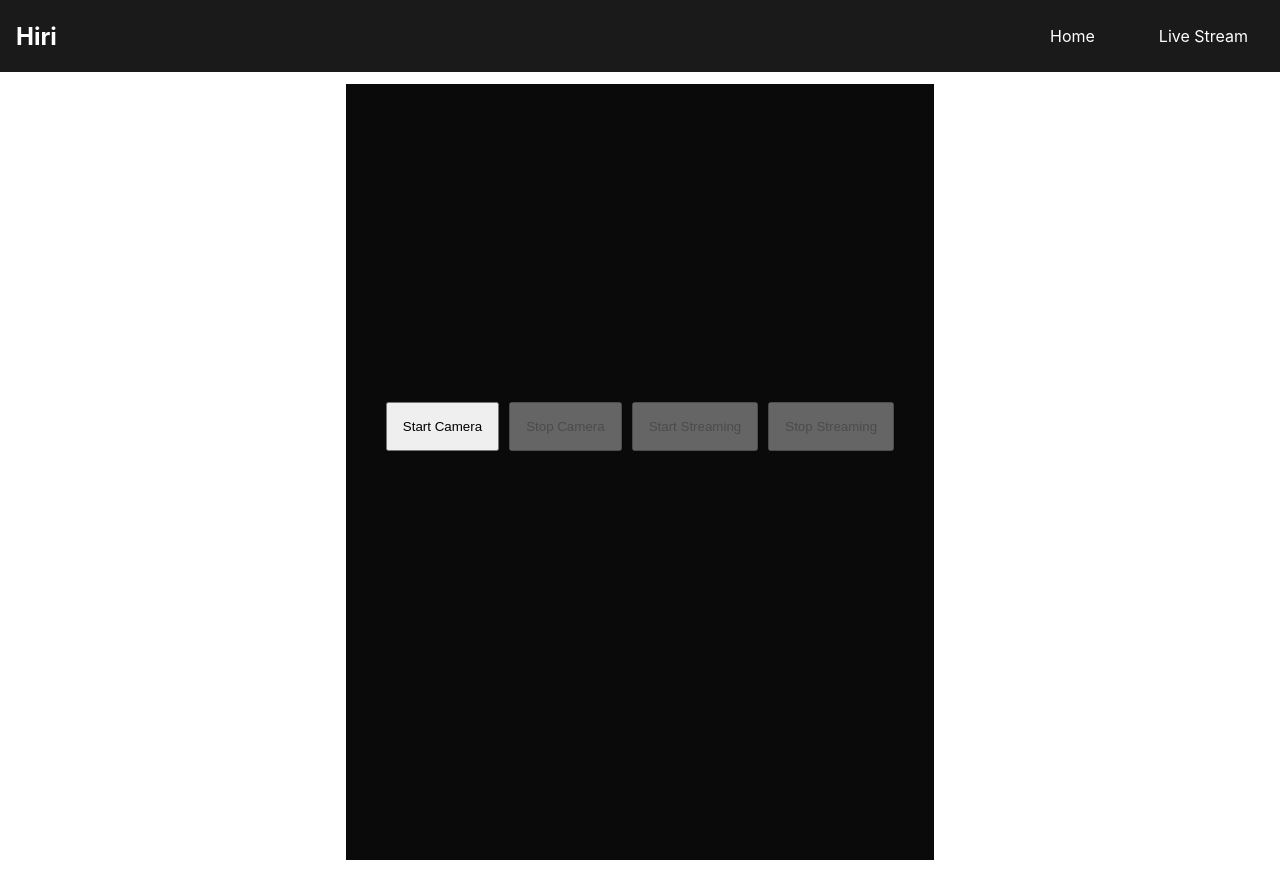
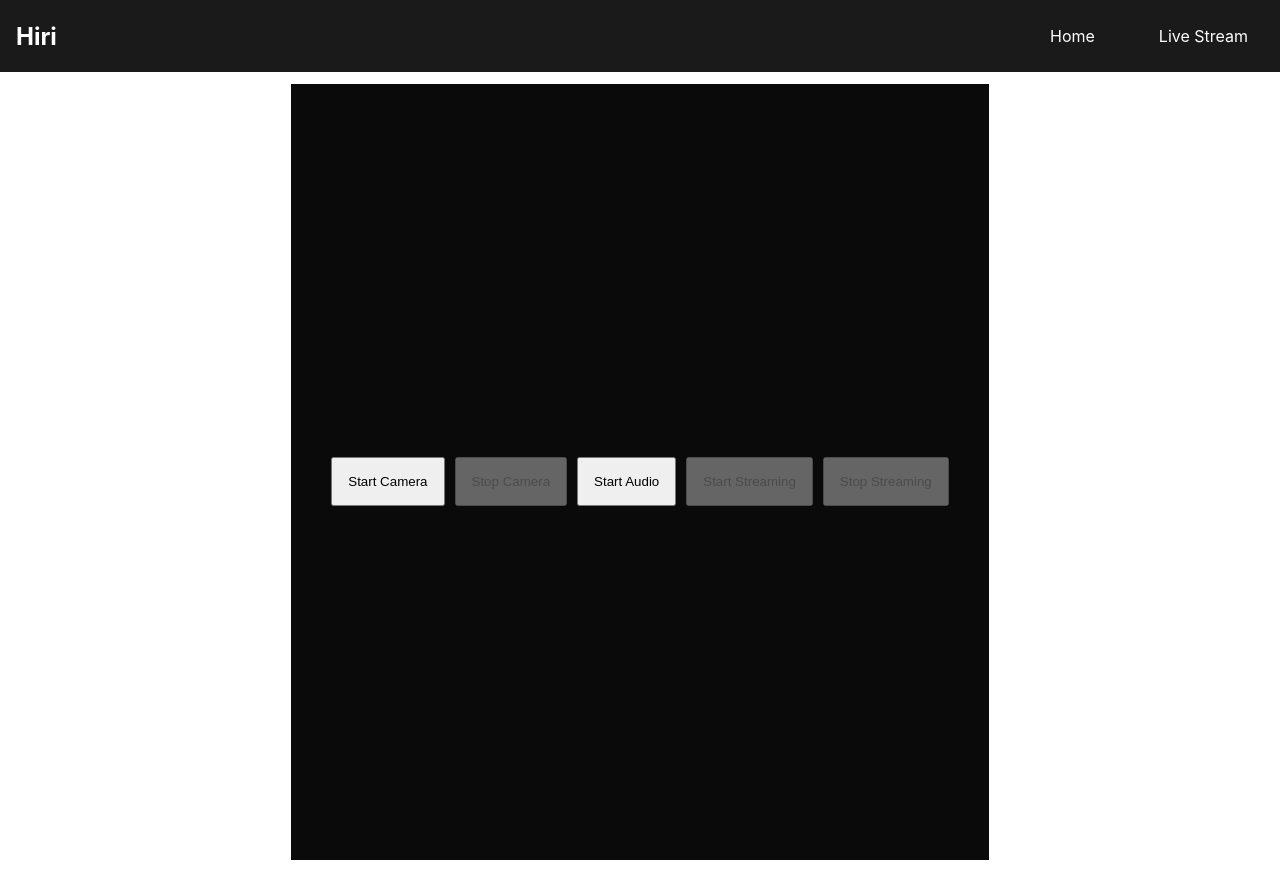
Before and after one commit to TheHassanShahzad/hiri, a React (Create React App) app in the folder frontend/: page /live-stream in a window 1280 px wide. Built offline with nearby package versions, Linux system fonts and the light colour scheme.

Commit message:
new version

```diff
--- a/frontend/package.json
+++ b/frontend/package.json
@@ -10,7 +10,7 @@
     "react": "^18.3.1",
     "react-dom": "^18.3.1",
     "react-router-dom": "^7.0.1",
-    "react-scripts": "5.0.1",
+    "react-scripts": "^5.0.1",
     "react-webcam": "^7.2.0",
     "web-vitals": "^2.1.4"
   },
--- a/frontend/src/components/LiveVideoStream.jsx
+++ b/frontend/src/components/LiveVideoStream.jsx
@@ -12,13 +12,12 @@ function LiveVideoStream() {
   const [chunkInterval, setChunkInterval] = useState(1000);
   const api_endpoint = 'https://api.yourpartners.com/upload-video';
   const [isCameraOn, setIsCameraOn] = useState(false);
+  const [isAudioOn, setIsAudioOn] = useState(false)
 
   const startWebcam = async () => {
     try {
       // Check if getUserMedia is supported
-      if (!navigator.mediaDevices || !navigator.mediaDevices.getUserMedia) {
-        throw new Error('Camera access not supported by browser');
-      }
+
 
       // Mobile-specific constraints
       const constraints = {
@@ -59,6 +58,7 @@ function LiveVideoStream() {
       }
     }
   };
+
   const stopWebcam = () => {
     if (videoRef.current?.srcObject) {
       if (isStreaming) {
@@ -129,6 +129,101 @@ function LiveVideoStream() {
     }
   };
 
+  const startAudio = async () => {
+    try {
+      // Check if getUserMedia is supported
+      if (!navigator.mediaDevices || !navigator.mediaDevices.getUserMedia) {
+        throw new Error('Audio access not supported by browser');
+      }
+
+      // Mobile-specific constraints
+      const constraints = {
+        audio: true // Set to true only if you need audio
+      };
+
+      console.log('Requesting audio:', constraints);
+
+      const stream = await navigator.mediaDevices.getUserMedia(constraints);
+
+      setIsAudioOn(true);
+      setError(null);
+    } catch (err) {
+      console.error('Audio error:', err);
+    }
+  };
+
+  /*
+  const stopWebcam = () => {
+    if (videoRef.current?.srcObject) {
+      if (isStreaming) {
+        stopStreaming();
+      }
+      videoRef.current.srcObject.getTracks().forEach(track => track.stop());
+      videoRef.current.srcObject = null;
+      setIsCameraOn(false);
+    }
+  };
+  const startStreaming = () => {
+    if (!videoRef.current?.srcObject) {
+      setError('No camera access');
+      return;
+    }
+
+    try {
+      const stream = videoRef.current.srcObject;
+      const mediaRecorder = new MediaRecorder(stream, {
+        mimeType: 'video/webm;codecs=vp8,opus',
+        videoBitsPerSecond: 1000000 // 1 Mbps
+      });
+
+      mediaRecorder.ondataavailable = async (event) => {
+        if (event.data && event.data.size > 0) {
+          const chunk = event.data;
+          sendChunkToServer(chunk);
+        }
+      };
+
+      // Request data every 1 second
+      mediaRecorder.start(chunkInterval);
+      mediaRecorderRef.current = mediaRecorder;
+      setIsStreaming(true);
+    } catch (err) {
+      setError("Error starting stream: " + err.message);
+      console.error("Streaming error:", err);
+    }
+  };
+
+  const stopStreaming = () => {
+    if (mediaRecorderRef.current && mediaRecorderRef.current.state !== 'inactive') {
+      mediaRecorderRef.current.stop();
+      setIsStreaming(false);
+    }
+  };
+
+  const sendChunkToServer = async (chunk) => {
+    try {
+      const formData = new FormData();
+      formData.append('video_chunk', chunk);
+
+      // Add timestamp or chunk number if needed
+      formData.append('timestamp', Date.now().toString());
+
+      await axios.post('api_endpoint', formData, {
+        headers: {
+          'Content-Type': 'multipart/form-data',
+          // Add any other required headers
+          // 'Authorization': `Bearer ${token}`,
+        },
+      });
+
+    } catch (err) {
+      console.error('Error sending chunk:', err);
+      // Don't stop streaming on individual chunk errors
+      // But you might want to show some indication of network issues
+    }
+  }; */
+
+
   // Cleanup on component unmount
   useEffect(() => {
     return () => {
@@ -173,6 +268,14 @@ function LiveVideoStream() {
           Stop Camera
         </button>
         <button
+          onClick={startAudio}
+          disabled={isAudioOn}
+          className={deviceType}
+        >
+          Start Audio
+        </button>
+
+        <button
           onClick={startStreaming}
           disabled={isStreaming || !isCameraOn}
           className={isStreaming ? 'streaming' : ''}
@@ -193,7 +296,16 @@ function LiveVideoStream() {
           <span className="streaming-dot"></span>
         </div>
       )}
+
+      {isAudioOn && (
+        <h2 className='audio-recording'>
+          Audio is currently recording
+        </h2>
+      )}
+
+
     </div>
+
   );
 }
 
--- a/frontend/src/styles/LiveVideoStream.css
+++ b/frontend/src/styles/LiveVideoStream.css
@@ -149,3 +149,7 @@
   .interval-control select:disabled {
     opacity: 0.5;
   }
+
+  .audio-recording {
+    color: red;
+  }
```
Also changed, not shown: 2 other files (tests, documents, lock files or other folders).
